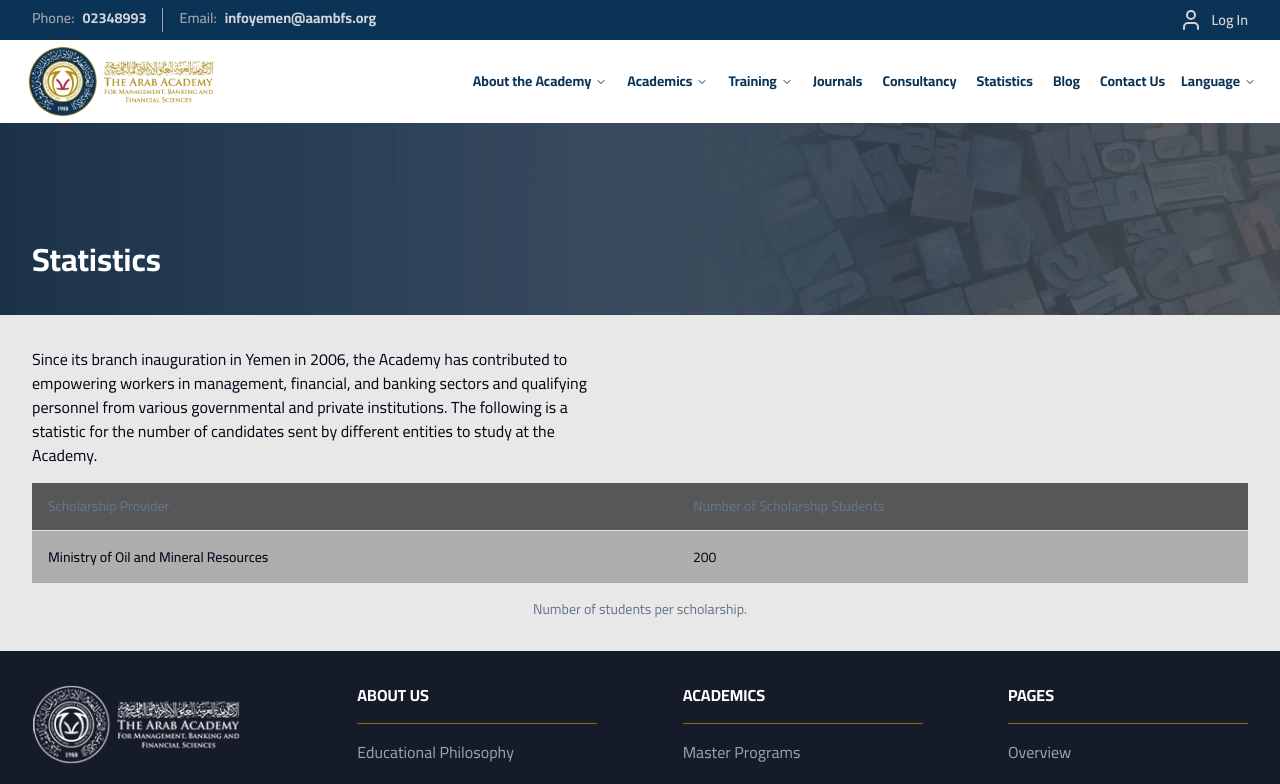
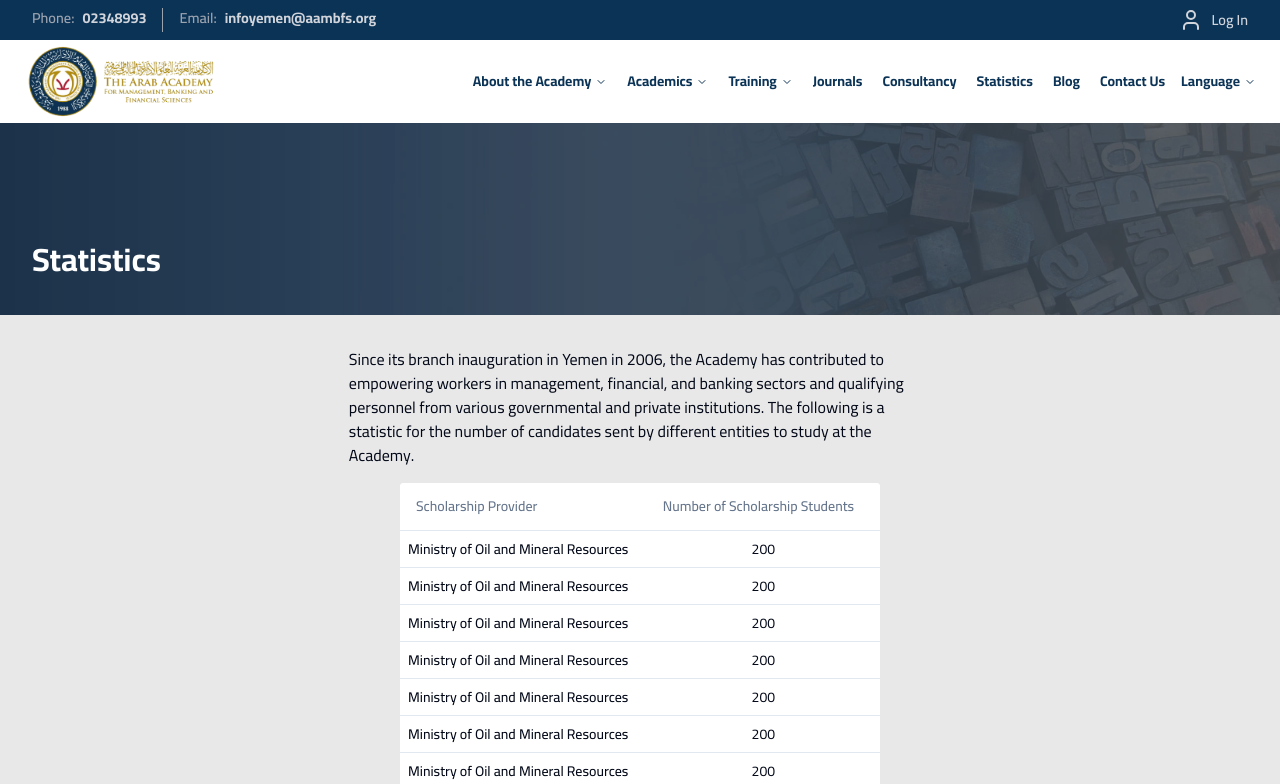
Before and after one commit to OmarAlSeddik/aambfsye, a Next.js app: page /statistics in a window 1280 px wide. Shown: the top 784 px of the page. Built offline with nearby package versions, Linux system fonts and the light colour scheme.

Commit message:
Table Content

```diff
--- a/app/statistics/page.tsx
+++ b/app/statistics/page.tsx
@@ -17,6 +17,28 @@
 export default function OverviewPage() {
   const data = [
     { provider: "Ministry of Oil and Mineral Resources", students: 200 },
+    { provider: "Ministry of Oil and Mineral Resources", students: 200 },
+    { provider: "Ministry of Oil and Mineral Resources", students: 200 },
+    { provider: "Ministry of Oil and Mineral Resources", students: 200 },
+    { provider: "Ministry of Oil and Mineral Resources", students: 200 },
+    { provider: "Ministry of Oil and Mineral Resources", students: 200 },
+    { provider: "Ministry of Oil and Mineral Resources", students: 200 },
+    { provider: "Ministry of Oil and Mineral Resources", students: 200 },
+    { provider: "Ministry of Oil and Mineral Resources", students: 200 },
+    { provider: "Ministry of Oil and Mineral Resources", students: 200 },
+    { provider: "Ministry of Oil and Mineral Resources", students: 200 },
+    { provider: "Ministry of Oil and Mineral Resources", students: 200 },
+    { provider: "Ministry of Oil and Mineral Resources", students: 200 },
+    { provider: "Ministry of Oil and Mineral Resources", students: 200 },
+    { provider: "Ministry of Oil and Mineral Resources", students: 200 },
+    { provider: "Ministry of Oil and Mineral Resources", students: 200 },
+    { provider: "Ministry of Oil and Mineral Resources", students: 200 },
+    { provider: "Ministry of Oil and Mineral Resources", students: 200 },
+    { provider: "Ministry of Oil and Mineral Resources", students: 200 },
+    { provider: "Ministry of Oil and Mineral Resources", students: 200 },
+    { provider: "Ministry of Oil and Mineral Resources", students: 200 },
+    { provider: "Ministry of Oil and Mineral Resources", students: 200 },
+    { provider: "Ministry of Oil and Mineral Resources", students: 200 },
   ];
 
   return (
@@ -26,7 +48,7 @@
           <h1 className="text-[2rem] font-bold">Statistics</h1>
         </div>
       </section>
-      <section className="container flex flex-col gap-4 py-8">
+      <section className="container flex flex-col items-center gap-4 py-8">
         <p>
           Since its branch inauguration in Yemen in 2006, the Academy has
           contributed to empowering workers in management, financial, and
@@ -34,9 +56,9 @@
           private institutions. The following is a statistic for the number of
           candidates sent by different entities to study at the Academy.
         </p>
-        <Table className="bg-black/25">
+        <Table className="mx-auto max-w-[30rem] overflow-hidden rounded">
           <TableCaption>Number of students per scholarship.</TableCaption>
-          <TableHeader className="bg-black/50">
+          <TableHeader>
             <TableRow>
               <TableHead>Scholarship Provider</TableHead>
               <TableHead>Number of Scholarship Students</TableHead>
@@ -46,7 +68,7 @@
             {data.map((item, index) => (
               <TableRow key={index}>
                 <TableCell className="font-medium">{item.provider}</TableCell>
-                <TableCell>{item.students}</TableCell>
+                <TableCell className="text-center">{item.students}</TableCell>
               </TableRow>
             ))}
           </TableBody>
--- a/components/ui/table.tsx
+++ b/components/ui/table.tsx
@@ -1,6 +1,6 @@
-import * as React from "react"
+import * as React from "react";
 
-import { cn } from "@/lib/utils"
+import { cn } from "@/lib/utils";
 
 const Table = React.forwardRef<
   HTMLTableElement,
@@ -13,16 +13,16 @@
       {...props}
     />
   </div>
-))
-Table.displayName = "Table"
+));
+Table.displayName = "Table";
 
 const TableHeader = React.forwardRef<
   HTMLTableSectionElement,
   React.HTMLAttributes<HTMLTableSectionElement>
 >(({ className, ...props }, ref) => (
   <thead ref={ref} className={cn("[&_tr]:border-b", className)} {...props} />
-))
-TableHeader.displayName = "TableHeader"
+));
+TableHeader.displayName = "TableHeader";
 
 const TableBody = React.forwardRef<
   HTMLTableSectionElement,
@@ -33,8 +33,8 @@
     className={cn("[&_tr:last-child]:border-0", className)}
     {...props}
   />
-))
-TableBody.displayName = "TableBody"
+));
+TableBody.displayName = "TableBody";
 
 const TableFooter = React.forwardRef<
   HTMLTableSectionElement,
@@ -48,8 +48,8 @@
     )}
     {...props}
   />
-))
-TableFooter.displayName = "TableFooter"
+));
+TableFooter.displayName = "TableFooter";
 
 const TableRow = React.forwardRef<
   HTMLTableRowElement,
@@ -58,13 +58,13 @@
   <tr
     ref={ref}
     className={cn(
-      "border-b transition-colors hover:bg-muted/50 data-[state=selected]:bg-muted",
+      "border-b transition-colors bg-white hover:bg-muted/50 data-[state=selected]:bg-muted",
       className
     )}
     {...props}
   />
-))
-TableRow.displayName = "TableRow"
+));
+TableRow.displayName = "TableRow";
 
 const TableHead = React.forwardRef<
   HTMLTableCellElement,
@@ -73,13 +73,13 @@
   <th
     ref={ref}
     className={cn(
-      "h-12 px-4 text-left align-middle font-medium text-muted-foreground [&:has([role=checkbox])]:pr-0",
+      "h-12 px-4 text-left align-middle bg-white font-medium text-muted-foreground [&:has([role=checkbox])]:pr-0",
       className
     )}
     {...props}
   />
-))
-TableHead.displayName = "TableHead"
+));
+TableHead.displayName = "TableHead";
 
 const TableCell = React.forwardRef<
   HTMLTableCellElement,
@@ -87,11 +87,11 @@
 >(({ className, ...props }, ref) => (
   <td
     ref={ref}
-    className={cn("p-4 align-middle [&:has([role=checkbox])]:pr-0", className)}
+    className={cn("p-2 align-middle [&:has([role=checkbox])]:pr-0", className)}
     {...props}
   />
-))
-TableCell.displayName = "TableCell"
+));
+TableCell.displayName = "TableCell";
 
 const TableCaption = React.forwardRef<
   HTMLTableCaptionElement,
@@ -99,19 +99,19 @@
 >(({ className, ...props }, ref) => (
   <caption
     ref={ref}
-    className={cn("mt-4 text-sm text-muted-foreground", className)}
+    className={cn("mt-4 text-sm text-primary", className)}
     {...props}
   />
-))
-TableCaption.displayName = "TableCaption"
+));
+TableCaption.displayName = "TableCaption";
 
 export {
   Table,
-  TableHeader,
   TableBody,
+  TableCaption,
+  TableCell,
   TableFooter,
   TableHead,
+  TableHeader,
   TableRow,
-  TableCell,
-  TableCaption,
-}
+};
```
